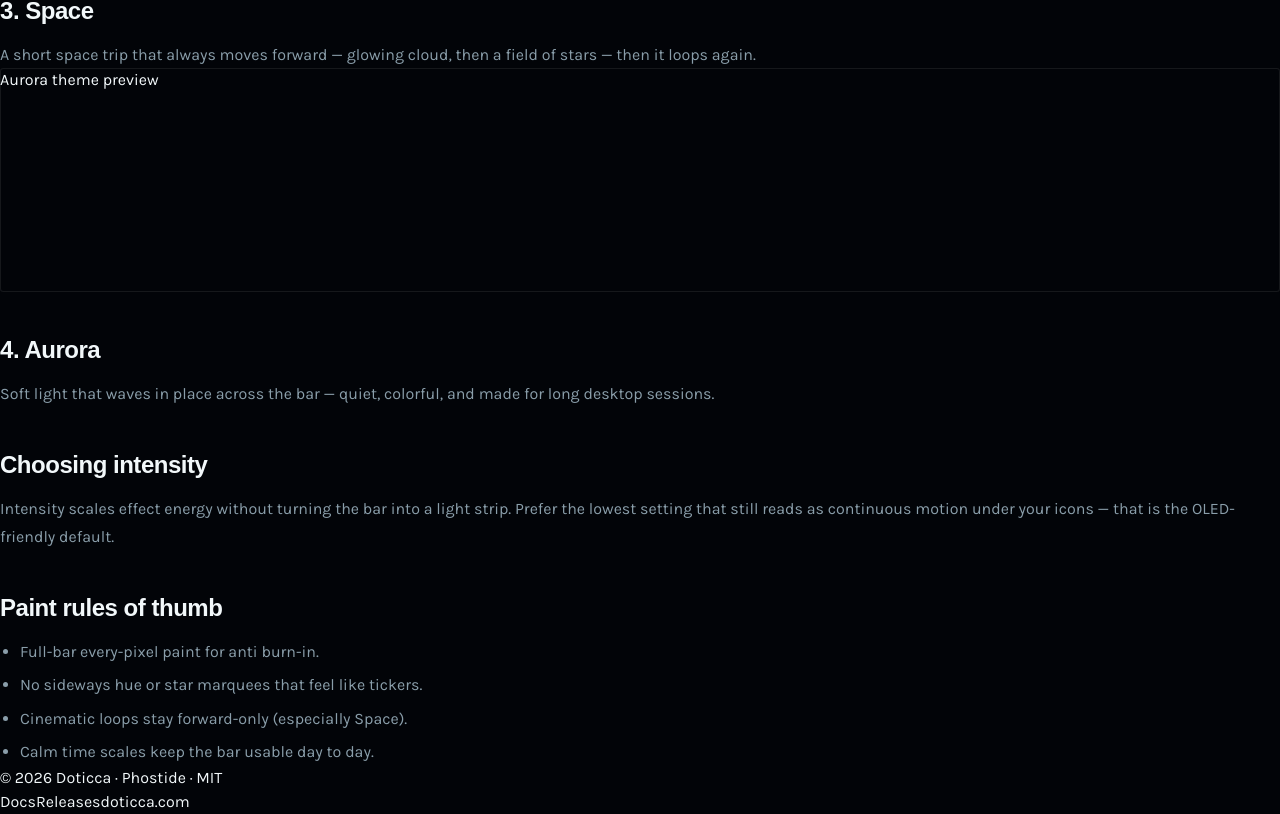
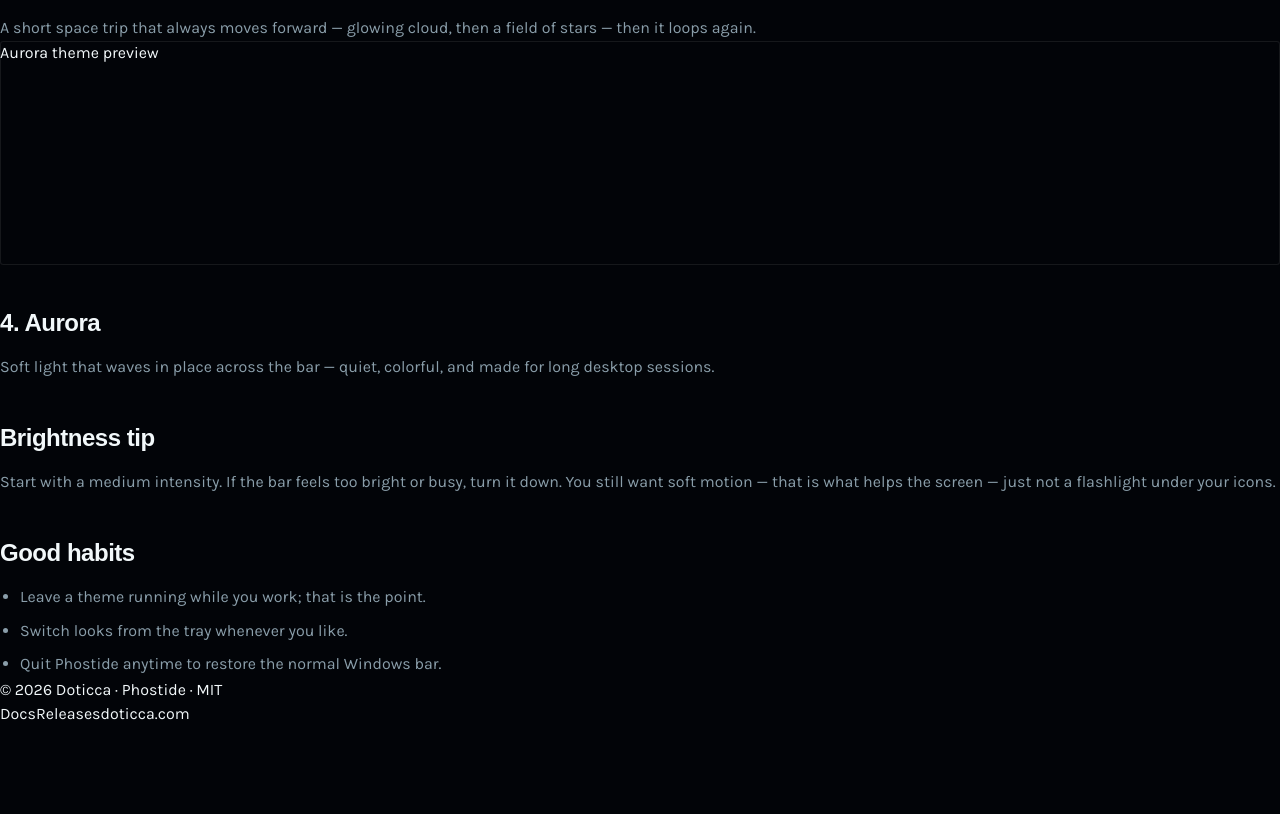
Before and after one commit to teamdoticca/Phostide, a Next.js app in the folder site/: page /docs/themes in a window 1280 px wide. Shown: the part 1491-2305 px from the top of the page. After the commit the page ends 2217 px from the top, so only its background shows below. Built offline with nearby package versions, Linux system fonts and the light colour scheme; a web font is replaced by a local one.

Commit message:
Simplify themes docs copy for everyday readers.

```diff
--- a/site/src/app/docs/themes/page.tsx
+++ b/site/src/app/docs/themes/page.tsx
@@ -15,9 +15,8 @@ export default function ThemesPage() {
         Themes
       </h1>
       <p className="mt-4 max-w-2xl text-lg">
-        Every theme paints the full taskbar background so static chrome does
-        not sit on the same OLED pixels. Motion is procedural Composition
-        surfaces — not screenshots or video loops.
+        Pick a look from the tray. Each theme keeps the whole taskbar moving —
+        nicer to look at, and better for OLED screens that hate still images.
       </p>
 
       <div className="mt-12 space-y-12">
@@ -36,19 +35,18 @@ export default function ThemesPage() {
         ))}
       </div>
 
-      <h2>Choosing intensity</h2>
+      <h2>Brightness tip</h2>
       <p>
-        Intensity scales effect energy without turning the bar into a light
-        strip. Prefer the lowest setting that still reads as continuous motion
-        under your icons — that is the OLED-friendly default.
+        Start with a medium intensity. If the bar feels too bright or busy,
+        turn it down. You still want soft motion — that is what helps the
+        screen — just not a flashlight under your icons.
       </p>
 
-      <h2>Paint rules of thumb</h2>
+      <h2>Good habits</h2>
       <ul>
-        <li>Full-bar every-pixel paint for anti burn-in.</li>
-        <li>No sideways hue or star marquees that feel like tickers.</li>
-        <li>Cinematic loops stay forward-only (especially Space).</li>
-        <li>Calm time scales keep the bar usable day to day.</li>
+        <li>Leave a theme running while you work; that is the point.</li>
+        <li>Switch looks from the tray whenever you like.</li>
+        <li>Quit Phostide anytime to restore the normal Windows bar.</li>
       </ul>
     </div>
   );
```
